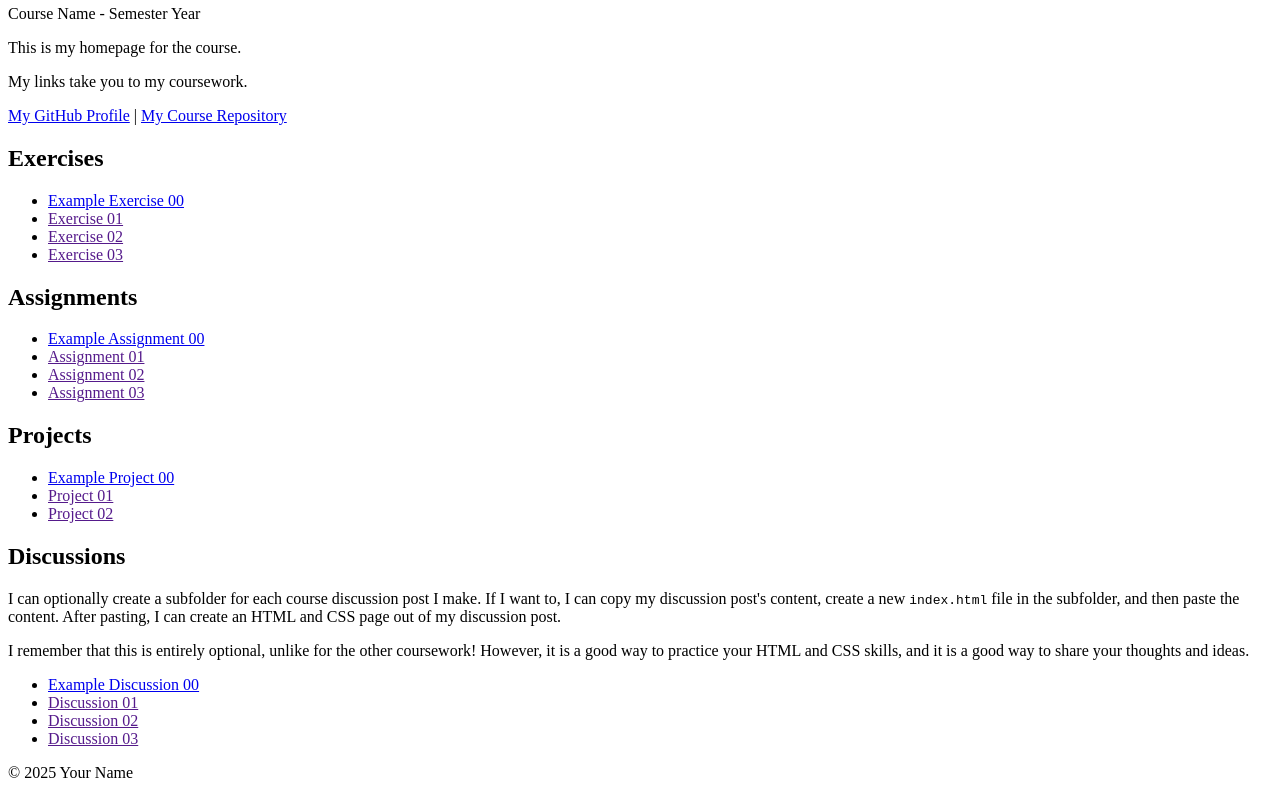
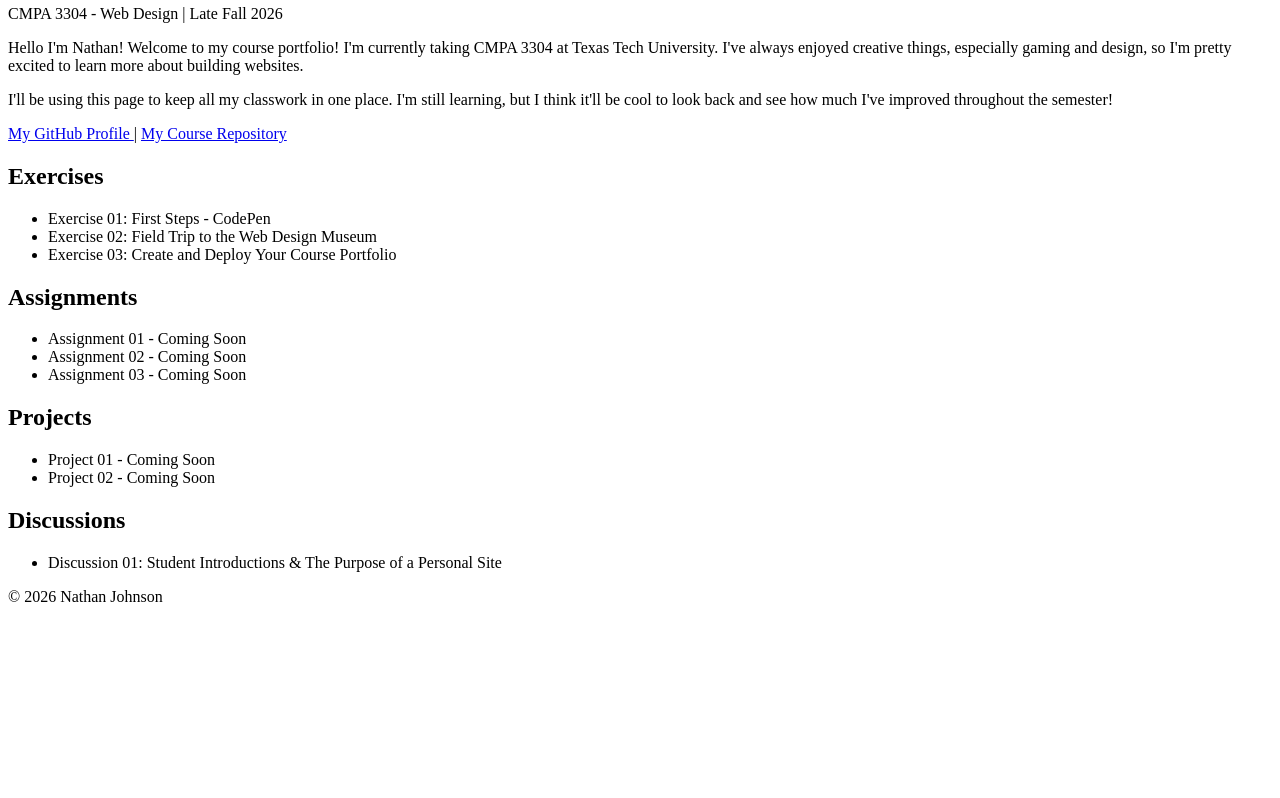
Before and after one commit to natekayne/cmpa-3304-course-portfolio, a plain HTML site: page index.html in a window 1280 px wide. Shown: the part 122-920 px from the top of the page. After the commit the page ends 800 px from the top, so only its background shows below. Drawn offline with Linux system fonts and the light colour scheme.

Commit message:
Update my CMPA 3304 course homepage

```diff
--- a/index.html
+++ b/index.html
@@ -1,62 +1,38 @@
 <!DOCTYPE html>
-
-<!--
-
-INSTRUCTIONS: HOW TO CHANGE THIS PAGE:
-
-1. Change "Student Name" in the title above to your real name.
-
-2. Change "Your Name" in the big heading below to your real name.
-
-3. Change "your-username" to your real GitHub username in both links.
-
-4. Change "your-repo-name" to the name of this repository.
-
-5. Change "Course Name" to the name of your class.
-
-6. Change "Semester Year" to match when you are taking this class.
-
-7. Add links to your work:
-    - Find the words that say "Exercise 01", "Assignment 01", etc.
-    - Between the quote marks in href="", put the relative link to your work in the subfolder. You can simply link to the subfolder name. Take a look at the example folders and links to see how to do this.
-    - For work not yet started/completed, you can leave the href="" blank until you are ready.
-    - Change the words "Exercise 01" to match the name of the exercise. Do the same for assignments and projects. If you add your discussion posts, do the same for them.
-    - Do this for each piece of work you finish.
-
-8. You can add more links by copying a whole line like this:
-    <li><a href="">New Work Name</a></li>
-    Then paste it below the last one in that section.
-
-9. Save your changes and push to GitHub when you are done. Remember you can use GitHub Desktop to help you with this.
-
-Remember: During the course, if you want, you can style your homepage to introduce your own style and aesthetics. To start, keep this page simple and plain. This is just a template to get you started. Embrace the handcrafted approach to web design and development: change things to make them your own.
-
-Remember: You must have a GitHub account, a new GitHub repository for this course, and this file (index.html) in that repository.
-
-Remember: You must create subfolders for each piece of coursework as the semester progresses.
-
--->
-
 <html lang="en">
 <head>
-        <meta charset="UTF-8" />
-        <title>Course Homepage template</title>
-        <meta charset="UTF-8" />
-        <meta name="viewport" content="width=device-width, initial-scale=1.0" />
-        <title>Student Name - Course Homepage</title>
+    <meta charset="UTF-8">
+    <meta name="viewport" content="width=device-width, initial-scale=1.0">
+    <title>Nathan Johnson - CMPA 3304</title>
 </head>
 
 <body>
     <header>
-            <h1>Your Name</h1>
-            <h2>Course Homepage</h2>
-            <p>Course Name - Semester Year</p>
-            <p>This is my homepage for the course.</p>
-            <p>My links take you to my coursework.</p>
+        <h1>Nathan Johnson</h1>
+        <h2>My Course Homepage</h2>
+        <p>CMPA 3304 - Web Design | Late Fall 2026</p>
+
+        <p>
+            Hello I'm Nathan! Welcome to my course portfolio!
+            I'm currently taking CMPA 3304 at Texas Tech University.
+            I've always enjoyed creative things, especially gaming
+            and design, so I'm pretty excited to learn more about
+            building websites.
+        </p>
+
+        <p>
+            I'll be using this page to keep all my classwork in
+            one place. I'm still learning, but I think it'll be
+            cool to look back and see how much I've improved
+            throughout the semester!
+        </p>
+
         <nav>
-                <a href="https://github.com/your-username">My GitHub Profile</a>
+            <a href="https://github.com/natekayne">
+                My GitHub Profile
+            </a>
             |
-                <a href="https://github.com/your-username/your-repo-name">
+            <a href="https://github.com/natekayne/cmpa-3304-course-portfolio">
                 My Course Repository
             </a>
         </nav>
@@ -67,71 +43,47 @@ Remember: You must create subfolders for each piece of coursework as the semeste
             <h2>Exercises</h2>
             <ul>
                 <li>
-                        <a href="example-exercise-00/">Example Exercise 00</a>
+                    Exercise 01: First Steps - CodePen
                 </li>
-                    <li><a href="">Exercise 01</a></li>
-                    <li><a href="">Exercise 02</a></li>
-                    <li><a href="">Exercise 03</a></li>
+                <li>
+                    Exercise 02: Field Trip to the Web Design Museum
+                </li>
+                <li>
+                    Exercise 03: Create and Deploy Your Course Portfolio
+                </li>
             </ul>
         </section>
 
         <section>
             <h2>Assignments</h2>
             <ul>
-                    <li>
-                        <a href="example-assignment-00/">
-                            Example Assignment 00
-                        </a>
-                    </li>
-                    <li><a href="">Assignment 01</a></li>
-                    <li><a href="">Assignment 02</a></li>
-                    <li><a href="">Assignment 03</a></li>
+                <li>Assignment 01 - Coming Soon</li>
+                <li>Assignment 02 - Coming Soon</li>
+                <li>Assignment 03 - Coming Soon</li>
             </ul>
         </section>
 
         <section>
             <h2>Projects</h2>
             <ul>
-                    <li>
-                        <a href="example-project-00/">Example Project 00</a>
-                    </li>
-                    <li><a href="">Project 01</a></li>
-                    <li><a href="">Project 02</a></li>
+                <li>Project 01 - Coming Soon</li>
+                <li>Project 02 - Coming Soon</li>
             </ul>
         </section>
 
         <section>
             <h2>Discussions</h2>
-                <p>
-                    I can optionally create a subfolder for each course
-                    discussion post I make. If I want to, I can copy my
-                    discussion post's content, create a new
-                    <code>index.html</code>
-                    file in the subfolder, and then paste the content. After
-                    pasting, I can create an HTML and CSS page out of my
-                    discussion post.
-                </p>
-                <p>
-                    I remember that this is entirely optional, unlike for the
-                    other coursework! However, it is a good way to practice your
-                    HTML and CSS skills, and it is a good way to share your
-                    thoughts and ideas.
-                </p>
             <ul>
                 <li>
-                        <a href="example-discussion-00/">
-                            Example Discussion 00
-                        </a>
+                    Discussion 01: Student Introductions
+                    &amp; The Purpose of a Personal Site
                 </li>
-                    <li><a href="">Discussion 01</a></li>
-                    <li><a href="">Discussion 02</a></li>
-                    <li><a href="">Discussion 03</a></li>
             </ul>
         </section>
     </main>
 
     <footer>
-            <p>&copy; 2025 Your Name</p>
+        <p>&copy; 2026 Nathan Johnson</p>
     </footer>
 </body>
 </html>
```
Lines whose indentation alone changed are shown as unchanged.
